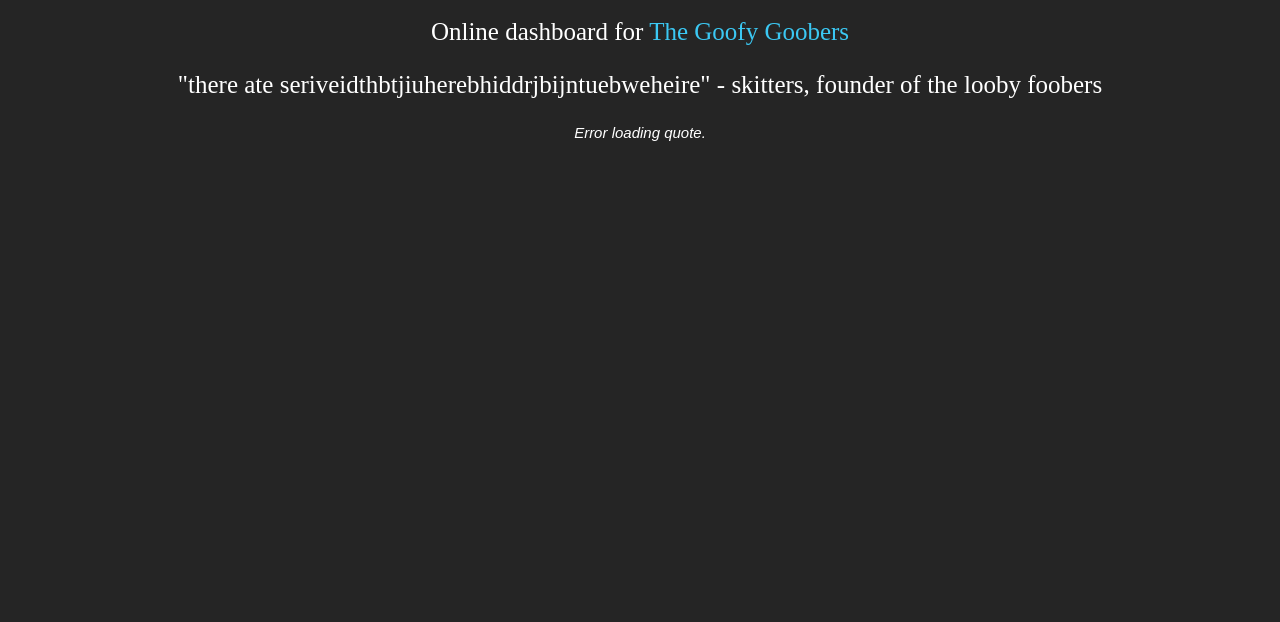
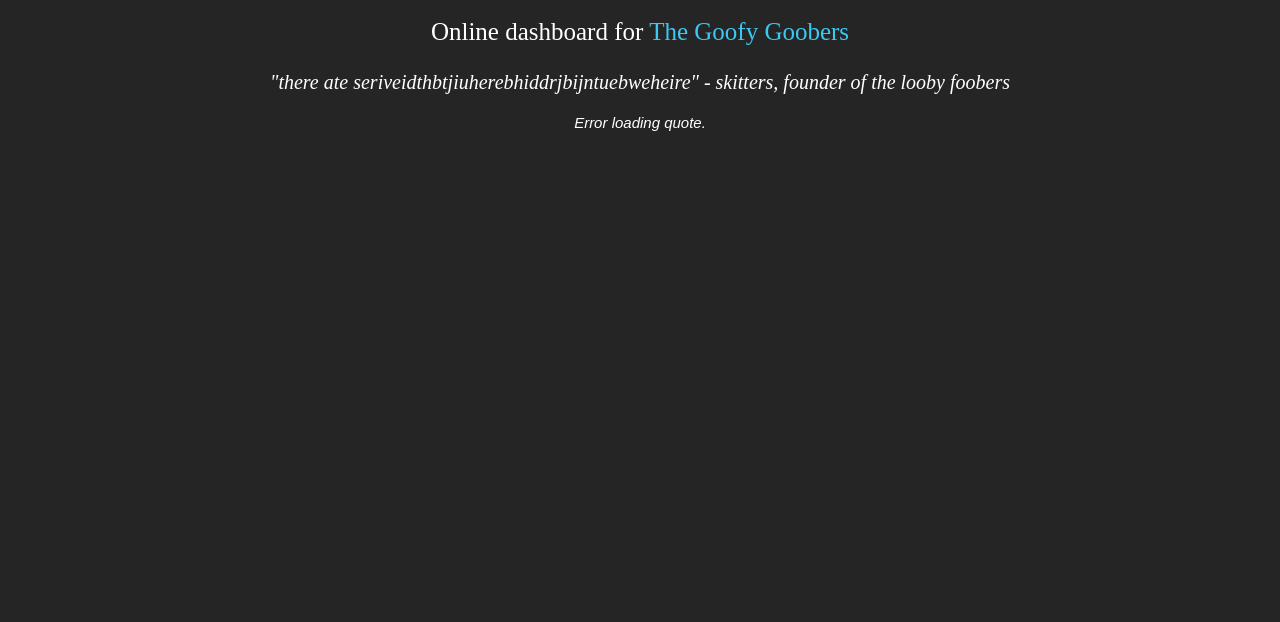
Before and after one commit to hackrxd/thesiteygoobers, a website: page index.html in a window 1280 px wide. Shown: the part 178-800 px from the top of the page. Drawn offline with Linux system fonts and the light colour scheme; no server answers; a web font is replaced by a local one.

Commit message:
made a bot and changed some website stuff

```diff
--- a/main.css
+++ b/main.css
@@ -24,6 +24,11 @@ p {
     font-family: "Montserrat";
     text-align: center;
     font-size: 25px
+}
+
+p.quote {
+    font-style: italic;
+    font-size: 20px;
 }
 
 a {
```
Also changed, not shown: discordBot.js (added).
